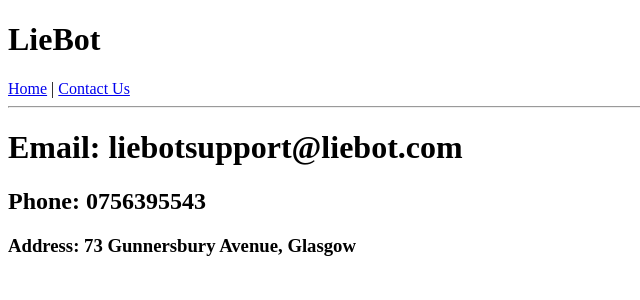
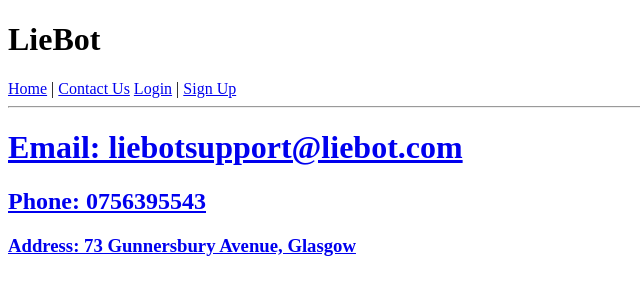
Before and after one commit to Andrew-Shaw91/LieBot, a Django app: page /contact/ in a window 1280 px wide. Shown: the top 300 px of the page, without its empty margins (0-640 px from the left). Run offline with Django 5.2, Linux system fonts and the light colour scheme.

Commit message:
Views/Urls for new templates created.

```diff
--- a/chatbot/urls.py
+++ b/chatbot/urls.py
@@ -6,5 +6,7 @@ app_name = 'chatbot'
 urlpatterns = [
     path('', views.home, name='home'),
     path('contact/', views.contact, name='contact'),
+    path('login/', views.login, name='login'),
+    path('signup/', views.signup, name='signup'),
 
 ]
--- a/chatbot/views.py
+++ b/chatbot/views.py
@@ -6,3 +6,9 @@ def home(request):
 
 def contact(request):
     return render(request, 'LieBot/contactus.html')
+
+def login(request):
+    return render(request, 'LieBot/login.html')
+
+def signup(request):
+    return render(request, 'LieBot/signup.html')
--- a/templates/LieBot/base.html
+++ b/templates/LieBot/base.html
@@ -9,6 +9,8 @@
         <nav>
             <a href="{% url 'chatbot:home' %}">Home</a> |
             <a href="{% url 'chatbot:contact' %}">Contact Us</a>
+            <a href="{% url 'chatbot:login' %}">Login</a> |
+            <a href="{% url 'chatbot:signup' %}">Sign Up</
         </nav>
         <hr>
     </header>
```
